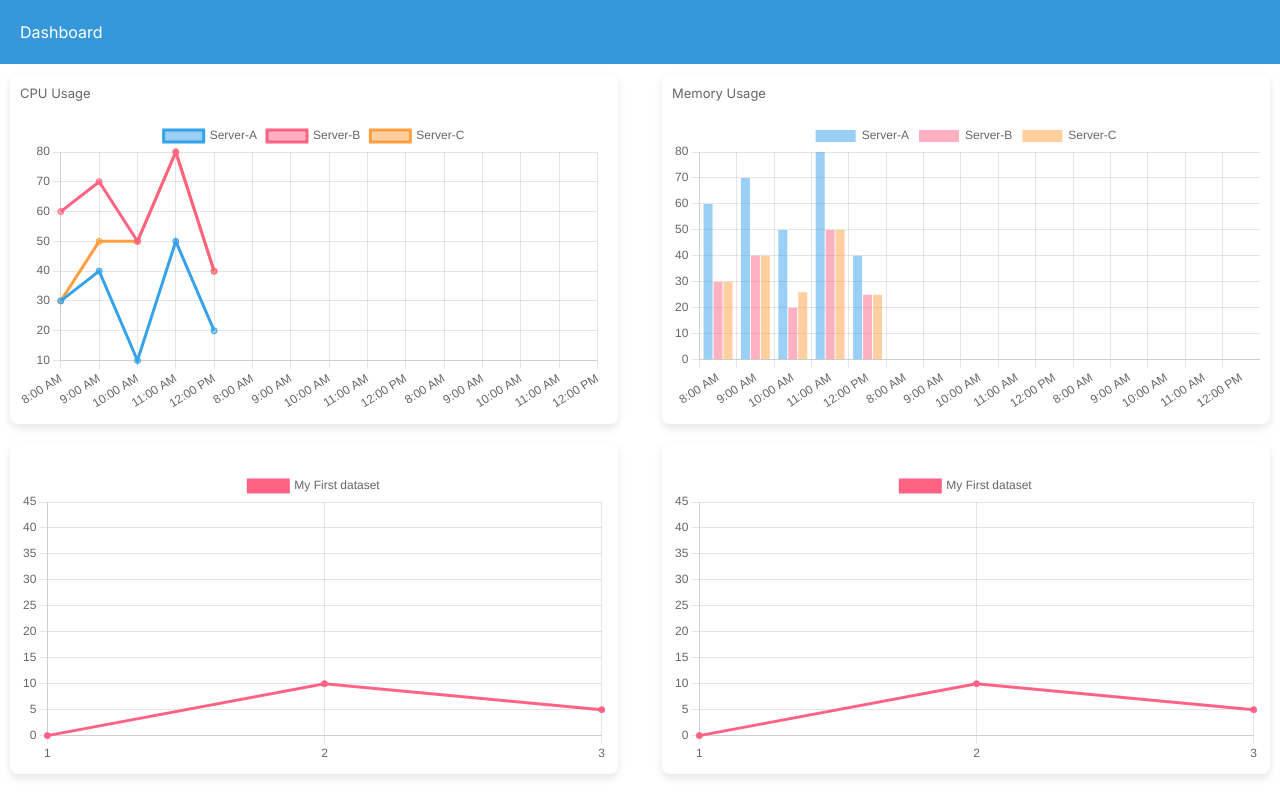
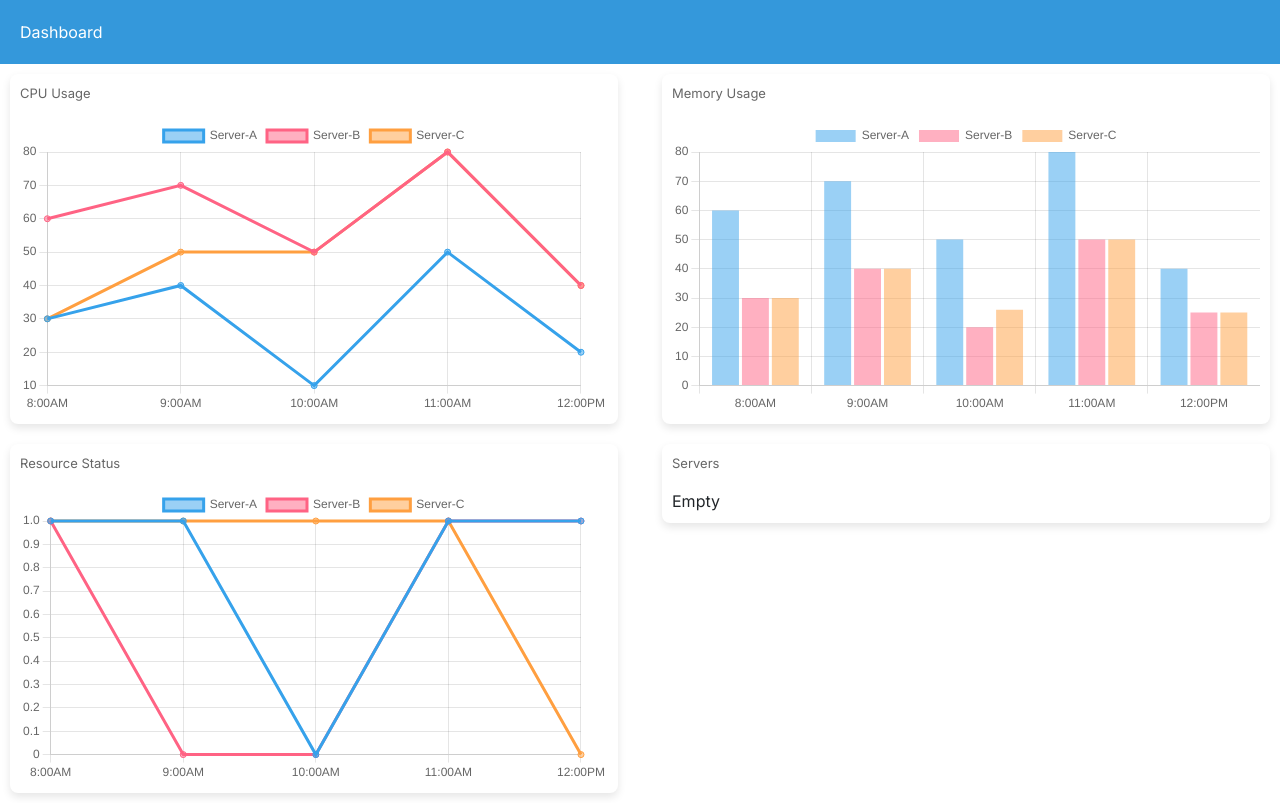
Before and after one commit to vipin-developer/dashboard, a Next.js app: page / in a window 1280 px wide. Built offline with nearby package versions, Linux system fonts and the light colour scheme.

Commit message:
fix: added chart for server status

```diff
--- a/src/app/dashboard/page.js
+++ b/src/app/dashboard/page.js
@@ -6,12 +6,11 @@ import CardComponent from "../card-component/page";
 import jsonData from "../../mock-data/mockData.json";
 import { useEffect, useState } from "react";
 import Chart from "chart.js/auto";
-import { Line,Bar } from "react-chartjs-2";
+import { Line, Bar } from "react-chartjs-2";
 import { getFormatedData } from "../helper/helper";
 
-
 const data = {
-    labels:[1,2,3],
+  labels: [1, 2, 3],
   datasets: [
     {
       label: "My First dataset",
@@ -23,21 +22,34 @@ const data = {
 };
 
 const Dashboard = () => {
-    const [resouceUsageCPU,setResouceUsageCPU]=useState({
-        datasets:[]
-    })
-    const [resouceUsageMemory,setResouceMemory]=useState({
-        datasets:[]
-    })
+  const [resouceUsageCPU, setResouceUsageCPU] = useState({
+    datasets: [],
+  });
+  const [resouceUsageMemory, setResouceMemory] = useState({
+    datasets: [],
+  });
+  const [resouceStatus, setResouceStatus] = useState({
+    datasets: [],
+  });
 
   useEffect(() => {
     // Call the helper function to get the formatted data
-    const formattedDataCPU = getFormatedData("resourceUsage","CPU");
+    const formattedDataCPU = getFormatedData("resourceUsage", "CPU", "usage");
+    setResouceUsageCPU(formattedDataCPU);
 
-    setResouceUsageCPU(formattedDataCPU)
-    const formattedDataMemory = getFormatedData("resourceUsage","Memory");
-    setResouceMemory(formattedDataMemory)
+    const formattedDataMemory = getFormatedData(
+      "resourceUsage",
+      "Memory",
+      "usage"
+    );
+    setResouceMemory(formattedDataMemory);
 
+    const formattedDataStatus = getFormatedData(
+      "serverStatus",
+      "status",
+      "status"
+    );
+    setResouceStatus(formattedDataStatus);
   }, []);
 
   return (
@@ -56,14 +68,12 @@ const Dashboard = () => {
       </Row>
       <Row>
         <Col>
-          <CardComponent>
-            <Line data={data} />
+          <CardComponent title="Resource Status">
+            <Line data={resouceStatus} />
           </CardComponent>
         </Col>
         <Col>
-          <CardComponent>
-            <Line data={data} />
-          </CardComponent>
+          <CardComponent title="Servers"></CardComponent>
         </Col>
       </Row>
     </Container>
--- a/src/app/helper/helper.js
+++ b/src/app/helper/helper.js
@@ -25,20 +25,20 @@ const formattedTime = (time) => {
     hour12: true,
   });
 };
-export const getFormatedData = (chartType, usage) => {
+export const getFormatedData = (chartType, usage,dataType) => {
   let formattedData = {
-    labels: [],
+    labels: ["8:00AM","9:00AM","10:00AM","11:00AM","12:00PM"],
     datasets: [],
   };
   // formattedData=data
   Object.keys(jsonData).forEach((serverName) => {
     const chartData = jsonData[serverName][chartType]
       .filter((item) => item.resource === usage)
-      .map((value) => value.usage);
+      .map((value) => value[dataType]);
     const timeStamp = jsonData[serverName][chartType]
       .filter((item) => item.resource === usage)
       .map((value) => formattedTime(value.timestamp));
-    formattedData.labels.push(...timeStamp);
+    // formattedData.labels.push(...timeStamp);
     formattedData.datasets.push({
       label: serverName,
       data: [...chartData],
--- a/src/mock-data/mockData.json
+++ b/src/mock-data/mockData.json
@@ -1,75 +1,135 @@
 {
   "Server-A": {
     "serverStatus": [
-        {"timestamp": "2022-01-01T08:00:00", "status": "Online"},
-        {"timestamp": "2022-01-01T09:00:00", "status": "Online"},
-        {"timestamp": "2022-01-01T10:00:00", "status": "Offline"},
-        {"timestamp": "2022-01-01T11:00:00", "status": "Online"},
-        {"timestamp": "2022-01-01T12:00:00", "status": "Online"}
+      {
+        "timestamp": "2022-01-01T08:00:00",
+        "resource": "status",
+        "status": 1
+      },
+      {
+        "timestamp": "2022-01-01T09:00:00",
+        "resource": "status",
+        "status": 1
+      },
+      {
+        "timestamp": "2022-01-01T10:00:00",
+        "resource": "status",
+        "status": 0
+      },
+      {
+        "timestamp": "2022-01-01T11:00:00",
+        "resource": "status",
+        "status": 1
+      },
+      {
+        "timestamp": "2022-01-01T12:00:00",
+        "resource": "status",
+        "status": 1
+      }
     ],
     "resourceUsage": [
-        {"timestamp": "2022-01-01T08:00:00", "resource": "CPU", "usage": 30},
-        {"timestamp": "2022-01-01T09:00:00", "resource": "CPU", "usage": 40},
-        {"timestamp": "2022-01-01T10:00:00", "resource": "CPU", "usage": 10},
-        {"timestamp": "2022-01-01T11:00:00", "resource": "CPU", "usage": 50},
-        {"timestamp": "2022-01-01T12:00:00", "resource": "CPU", "usage": 20},
-        {"timestamp": "2022-01-01T08:00:00", "resource": "Memory", "usage": 60},
-        {"timestamp": "2022-01-01T09:00:00", "resource": "Memory", "usage": 70},
-        {"timestamp": "2022-01-01T10:00:00", "resource": "Memory", "usage": 50},
-        {"timestamp": "2022-01-01T11:00:00", "resource": "Memory", "usage": 80},
-        {"timestamp": "2022-01-01T12:00:00", "resource": "Memory", "usage": 40}
+      { "timestamp": "2022-01-01T08:00:00", "resource": "CPU", "usage": 30 },
+      { "timestamp": "2022-01-01T09:00:00", "resource": "CPU", "usage": 40 },
+      { "timestamp": "2022-01-01T10:00:00", "resource": "CPU", "usage": 10 },
+      { "timestamp": "2022-01-01T11:00:00", "resource": "CPU", "usage": 50 },
+      { "timestamp": "2022-01-01T12:00:00", "resource": "CPU", "usage": 20 },
+      { "timestamp": "2022-01-01T08:00:00", "resource": "Memory", "usage": 60 },
+      { "timestamp": "2022-01-01T09:00:00", "resource": "Memory", "usage": 70 },
+      { "timestamp": "2022-01-01T10:00:00", "resource": "Memory", "usage": 50 },
+      { "timestamp": "2022-01-01T11:00:00", "resource": "Memory", "usage": 80 },
+      { "timestamp": "2022-01-01T12:00:00", "resource": "Memory", "usage": 40 }
     ],
     "alertNotifications": [
-        {"timestamp": "2022-01-01T10:30:00", "message": "High CPU Usage"},
-        {"timestamp": "2022-01-01T11:45:00", "message": "Memory Usage Alert"}
+      { "timestamp": "2022-01-01T10:30:00", "message": "High CPU Usage" },
+      { "timestamp": "2022-01-01T11:45:00", "message": "Memory Usage Alert" }
     ]
   },
   "Server-B": {
     "serverStatus": [
-        {"timestamp": "2022-01-01T08:00:00", "status": "Online"},
-        {"timestamp": "2022-01-01T09:00:00", "status": "Offline"},
-        {"timestamp": "2022-01-01T10:00:00", "status": "Offline"},
-        {"timestamp": "2022-01-01T11:00:00", "status": "Online"},
-        {"timestamp": "2022-01-01T12:00:00", "status": "Online"}
+      {
+        "timestamp": "2022-01-01T08:00:00",
+        "resource": "status",
+        "status": 1
+      },
+      {
+        "timestamp": "2022-01-01T09:00:00",
+        "resource": "status",
+        "status": 0
+      },
+      {
+        "timestamp": "2022-01-01T10:00:00",
+        "resource": "status",
+        "status": 0
+      },
+      {
+        "timestamp": "2022-01-01T11:00:00",
+        "resource": "status",
+        "status": 1
+      },
+      {
+        "timestamp": "2022-01-01T12:00:00",
+        "resource": "status",
+        "status": 1
+      }
     ],
     "resourceUsage": [
-        {"timestamp": "2022-01-01T08:00:00", "resource": "CPU", "usage": 60},
-        {"timestamp": "2022-01-01T09:00:00", "resource": "CPU", "usage": 70},
-        {"timestamp": "2022-01-01T10:00:00", "resource": "CPU", "usage": 50},
-        {"timestamp": "2022-01-01T11:00:00", "resource": "CPU", "usage": 80},
-        {"timestamp": "2022-01-01T12:00:00", "resource": "CPU", "usage": 40},
-        {"timestamp": "2022-01-01T08:00:00", "resource": "Memory", "usage": 30},
-        {"timestamp": "2022-01-01T09:00:00", "resource": "Memory", "usage": 40},
-        {"timestamp": "2022-01-01T10:00:00", "resource": "Memory", "usage": 20},
-        {"timestamp": "2022-01-01T11:00:00", "resource": "Memory", "usage": 50},
-        {"timestamp": "2022-01-01T12:00:00", "resource": "Memory", "usage": 25}
+      { "timestamp": "2022-01-01T08:00:00", "resource": "CPU", "usage": 60 },
+      { "timestamp": "2022-01-01T09:00:00", "resource": "CPU", "usage": 70 },
+      { "timestamp": "2022-01-01T10:00:00", "resource": "CPU", "usage": 50 },
+      { "timestamp": "2022-01-01T11:00:00", "resource": "CPU", "usage": 80 },
+      { "timestamp": "2022-01-01T12:00:00", "resource": "CPU", "usage": 40 },
+      { "timestamp": "2022-01-01T08:00:00", "resource": "Memory", "usage": 30 },
+      { "timestamp": "2022-01-01T09:00:00", "resource": "Memory", "usage": 40 },
+      { "timestamp": "2022-01-01T10:00:00", "resource": "Memory", "usage": 20 },
+      { "timestamp": "2022-01-01T11:00:00", "resource": "Memory", "usage": 50 },
+      { "timestamp": "2022-01-01T12:00:00", "resource": "Memory", "usage": 25 }
     ],
     "alertNotifications": [
-        {"timestamp": "2022-01-01T11:45:00", "message": "Server Offline"}
+      { "timestamp": "2022-01-01T11:45:00", "message": "Server Offline" }
     ]
   },
   "Server-C": {
     "serverStatus": [
-        {"timestamp": "2022-01-01T08:00:00", "status": "Online"},
-        {"timestamp": "2022-01-01T09:00:00", "status": "Online"},
-        {"timestamp": "2022-01-01T10:00:00", "status": "Online"},
-        {"timestamp": "2022-01-01T11:00:00", "status": "Online"},
-        {"timestamp": "2022-01-01T12:00:00", "status": "Offline"}
+      {
+        "timestamp": "2022-01-01T08:00:00",
+        "resource": "status",
+        "status": 1
+      },
+      {
+        "timestamp": "2022-01-01T09:00:00",
+        "resource": "status",
+        "status": 1
+      },
+      {
+        "timestamp": "2022-01-01T10:00:00",
+        "resource": "status",
+        "status": 1
+      },
+      {
+        "timestamp": "2022-01-01T11:00:00",
+        "resource": "status",
+        "status": 1
+      },
+      {
+        "timestamp": "2022-01-01T12:00:00",
+        "resource": "status",
+        "status": 0
+      }
     ],
     "resourceUsage": [
-        {"timestamp": "2022-01-01T08:00:00", "resource": "CPU", "usage": 30},
-        {"timestamp": "2022-01-01T09:00:00", "resource": "CPU", "usage": 50},
-        {"timestamp": "2022-01-01T10:00:00", "resource": "CPU", "usage": 50},
-        {"timestamp": "2022-01-01T11:00:00", "resource": "CPU", "usage": 80},
-        {"timestamp": "2022-01-01T12:00:00", "resource": "CPU", "usage": 40},
-        {"timestamp": "2022-01-01T08:00:00", "resource": "Memory", "usage": 30},
-        {"timestamp": "2022-01-01T09:00:00", "resource": "Memory", "usage": 40},
-        {"timestamp": "2022-01-01T10:00:00", "resource": "Memory", "usage": 26},
-        {"timestamp": "2022-01-01T11:00:00", "resource": "Memory", "usage": 50},
-        {"timestamp": "2022-01-01T12:00:00", "resource": "Memory", "usage": 25}
+      { "timestamp": "2022-01-01T08:00:00", "resource": "CPU", "usage": 30 },
+      { "timestamp": "2022-01-01T09:00:00", "resource": "CPU", "usage": 50 },
+      { "timestamp": "2022-01-01T10:00:00", "resource": "CPU", "usage": 50 },
+      { "timestamp": "2022-01-01T11:00:00", "resource": "CPU", "usage": 80 },
+      { "timestamp": "2022-01-01T12:00:00", "resource": "CPU", "usage": 40 },
+      { "timestamp": "2022-01-01T08:00:00", "resource": "Memory", "usage": 30 },
+      { "timestamp": "2022-01-01T09:00:00", "resource": "Memory", "usage": 40 },
+      { "timestamp": "2022-01-01T10:00:00", "resource": "Memory", "usage": 26 },
+      { "timestamp": "2022-01-01T11:00:00", "resource": "Memory", "usage": 50 },
+      { "timestamp": "2022-01-01T12:00:00", "resource": "Memory", "usage": 25 }
     ],
     "alertNotifications": [
-        {"timestamp": "2022-01-01T11:45:00", "message": "Server Offline"}
+      { "timestamp": "2022-01-01T11:45:00", "message": "Server Offline" }
     ]
   }
 }
```
Lines whose indentation alone changed are shown as unchanged.
